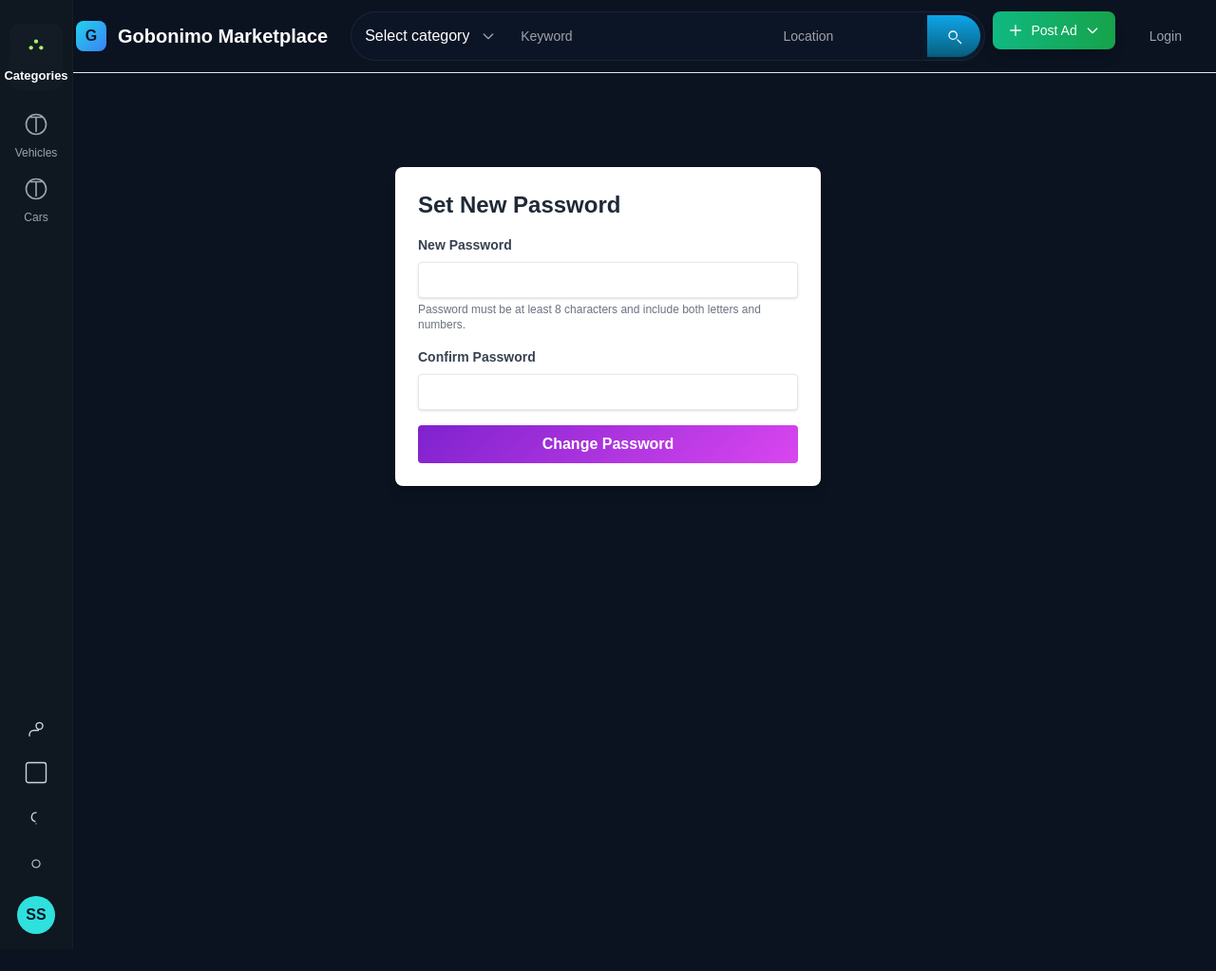
After one commit to Saluuumy/Gobnimo-MarketPlace, a Django app: template base/templates/base/password-reset-confirm.html in a window 1280 px wide. The commit adds this page. Shown: the top 1023 px of the page at 95% size. Run offline with Django 4.2, Linux system fonts and the light colour scheme; the template is opened without the code that fills it: values that come from a table or form of the project are taken from there, others are empty; data comes from the database, SQL or seed files in the repository; parts of the project's set-up code (start-up, migrations or seed data) failed here and were passed over; some libraries are stand-ins or nearby versions.

```diff
--- /dev/null
+++ b/base/templates/base/password-reset-confirm.html
@@ -0,0 +1,51 @@
+{% extends 'main.html' %}
+
+{% block content %}
+<div class="max-w-md mx-auto mt-10 p-6 bg-white rounded-lg shadow-lg">
+    <h2 class="text-2xl font-bold mb-4 text-gray-800">Set New Password</h2>
+
+    <!-- Display form errors -->
+    {% if form.errors %}
+    <div class="mb-4 p-3 bg-red-50 text-red-700 rounded">
+        <strong class="font-bold">Error:</strong>
+        <ul class="mt-1 ml-4 list-disc">
+            {% for field, errors in form.errors.items %}
+                {% for error in errors %}
+                    <li>{{ error }}</li>
+                {% endfor %}
+            {% endfor %}
+        </ul>
+    </div>
+    {% endif %}
+
+    <form method="POST">
+        {% csrf_token %}
+
+        <!-- New Password -->
+        <div class="mb-4">
+            <label class="block text-gray-700 text-sm font-bold mb-2" for="id_new_password1">
+                New Password
+            </label>
+            <input class="shadow appearance-none border rounded w-full py-2 px-3 text-gray-700 leading-tight focus:outline-none focus:shadow-outline"
+                   type="password" name="new_password1" required id="id_new_password1">
+            <p class="text-xs text-gray-500 mt-1">
+                Password must be at least 8 characters and include both letters and numbers.
+            </p>
+        </div>
+
+        <!-- Confirm Password -->
+        <div class="mb-4">
+            <label class="block text-gray-700 text-sm font-bold mb-2" for="id_new_password2">
+                Confirm Password
+            </label>
+            <input class="shadow appearance-none border rounded w-full py-2 px-3 text-gray-700 leading-tight focus:outline-none focus:shadow-outline"
+                   type="password" name="new_password2" required id="id_new_password2">
+        </div>
+
+        <button class="gradient-btn text-white font-bold py-2 px-4 rounded focus:outline-none focus:shadow-outline w-full"
+                type="submit">
+            Change Password
+        </button>
+    </form>
+</div>
+{% endblock %}
--- a/base/views.py
+++ b/base/views.py
@@ -11,7 +11,6 @@ from django.conf import settings
 from django.http import JsonResponse
 from django.utils.encoding import force_bytes
 from .forms import RatingForm
-from sendgrid.helpers.mail import Mail, Personalization, To
 from django.db.models import Avg, Count
 from django.views.decorators.http import require_POST
 from django.contrib.auth.views import PasswordResetView
```
Also changed, not shown: Ecommerce/settings.py (+15 -5 lines), base/templates/base/password_reset_email.html (+6 -4 lines), Gemini_Generated_Image_7hivre7hivre7hiv.png (added), base/password_reset_confirm.html (renamed from base/templates/base/password_reset_confirm.html), me.jpg (added), me_ZnYsTOv.jpg (added).
